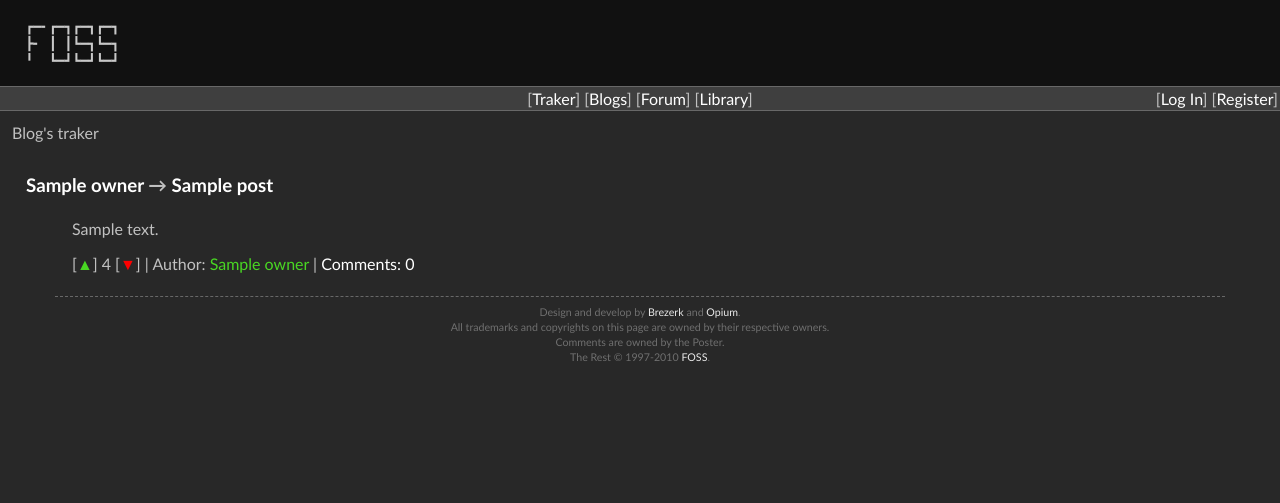
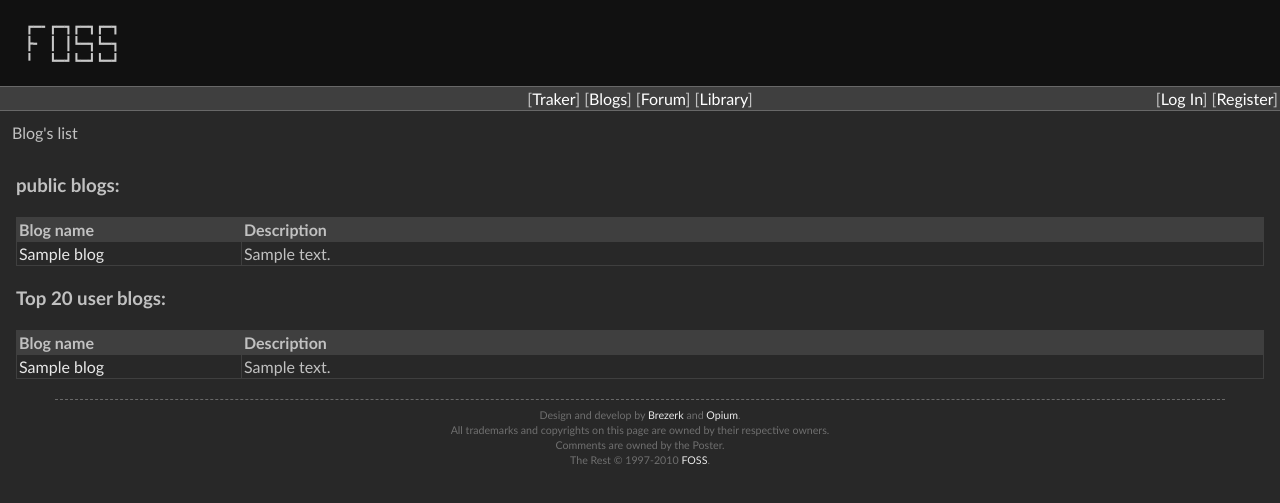
Before and after one commit to brezerk/taverna, a Django app: template templates/blog/blog_list.html in a window 1280 px wide. Shown: the top 503 px of the page. Run offline with Django 3.2, Linux system fonts and the light colour scheme; the template is opened without the code that fills it: most values are stand-ins (such as "Sample title", 1, 10 or a date in 2020).

Commit message:
blogs: Added blog list view;

```diff
--- a/blogs/views.py
+++ b/blogs/views.py
@@ -107,4 +107,7 @@ def index(request):
 @rr('blog/blog_list.html')
 def viewBlogsList(request):
     #FIXME: Use paginator for posts view!!!
-    return {  }
+    public_blogs = Blog.objects.filter(owner = 1)
+
+    user_blogs = Blog.objects.all().exclude(owner = 1).order_by("-owner__profile__karma")[:10]
+    return { 'public_blogs': public_blogs, 'user_blogs': user_blogs }
--- a/media/styles/base.css
+++ b/media/styles/base.css
@@ -212,6 +212,10 @@ input, select, textarea {
 label, th {
     text-align: left;
     vertical-align: text-top;
+/*    width: 220px;*/
+}
+
+#blog_topic th {
     width: 220px;
 }
 
@@ -241,3 +245,17 @@ label, th {
     margin: 0px;
     padding: 0px;
 }
+
+.theader {
+    width: 100%;
+    border-collapse: collapse;
+}
+
+.theader td {
+    border: 1px solid #3f3f3f;
+}
+
+.theader th {
+    border: 1px solid #3f3f3f;
+    background-color: #3f3f3f;
+}
--- a/templates/blog/blog_list.html
+++ b/templates/blog/blog_list.html
@@ -13,7 +13,7 @@
 <table cellspacing='0' cellpadding='2' border='0' width='100%'>
 <tr>
 <td width='300'>
-    {% trans "Blog's traker" %}
+    {% trans "Blog's list" %}
 </td>
 
 <td align='right'>
@@ -29,12 +29,24 @@
 
 {% block content %}
 
-{% if topics %}
-    {% for post in topics %}
-        {% include 'blog/topic_body.html' %}
-    {% endfor %}
-{% else %}
-    {% trans "No blog topics so nothing to track :]" %}
+{% if public_blogs %}
+<h3>{% trans "public blogs:" %}</h3>
+<table cellspacing='0' cellpadding='2' border='0' class='theader'>
+<tr class='theader'><th width='220px'>{% trans "Blog name" %}</th><th>{% trans "Description" %}</th></tr>
+{% for blog in public_blogs %}
+<tr><td><a href='{%url blogs.views.viewBlog blog.owner %}'>{{blog.name}}</a></td><td>{{blog.desc}}</td></tr>
+{% endfor %}
+</table>
+{% endif %}
+
+{% if user_blogs %}
+<h3>{% trans "Top 20 user blogs:" %}</h3>
+<table cellspacing='0' cellpadding='2' border='0' class='theader'>
+<tr class='theader'><th width='220px'>{% trans "Blog name" %}</th><th>{% trans "Description" %}</th></tr>
+{% for blog in user_blogs %}
+<tr><td><a href='{%url blogs.views.viewBlog blog.owner %}'>{{blog.name}}</a></td><td>{{blog.desc}}</td></tr>
+{% endfor %}
+</table>
 {% endif %}
 
 {% endblock %}
```
